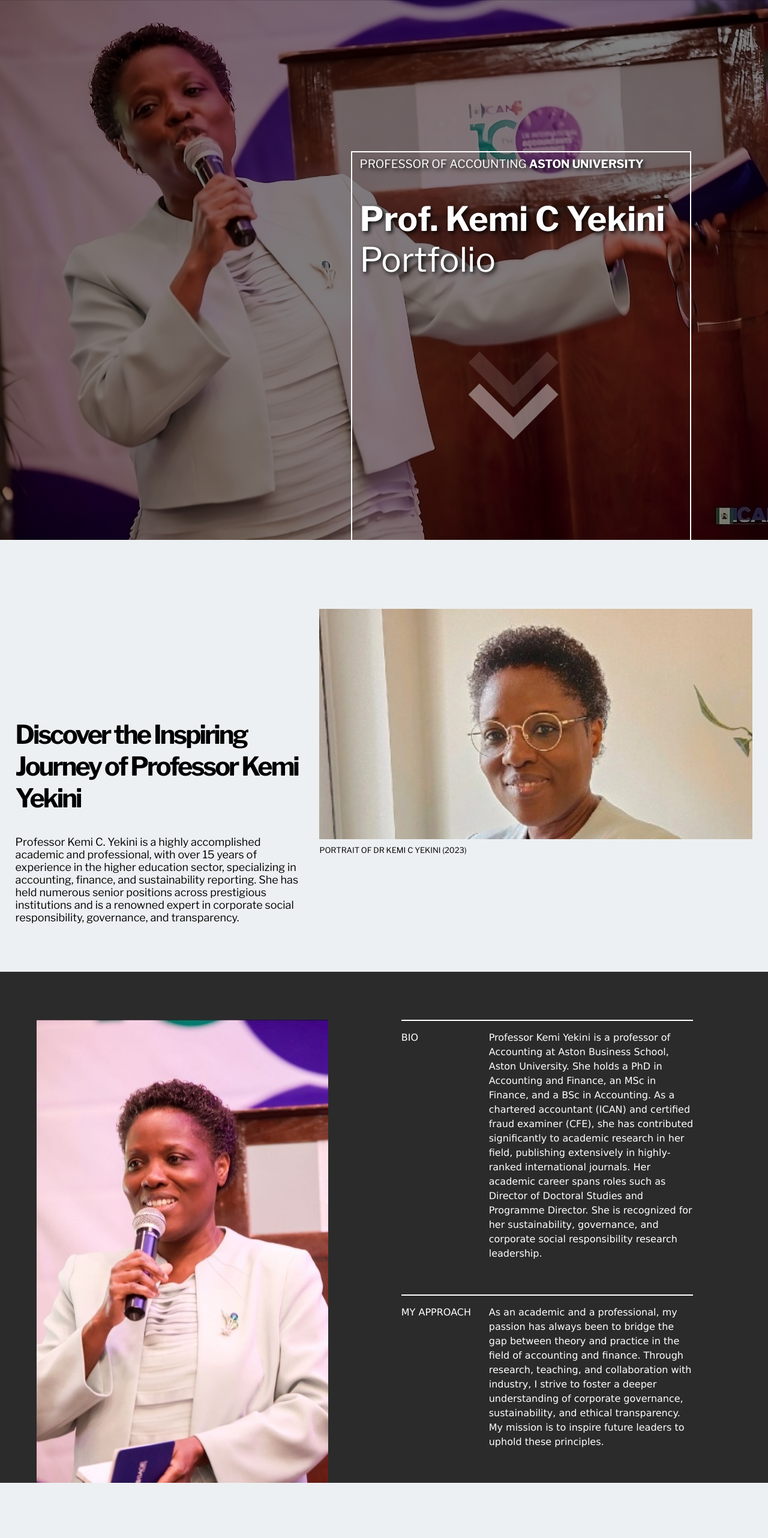
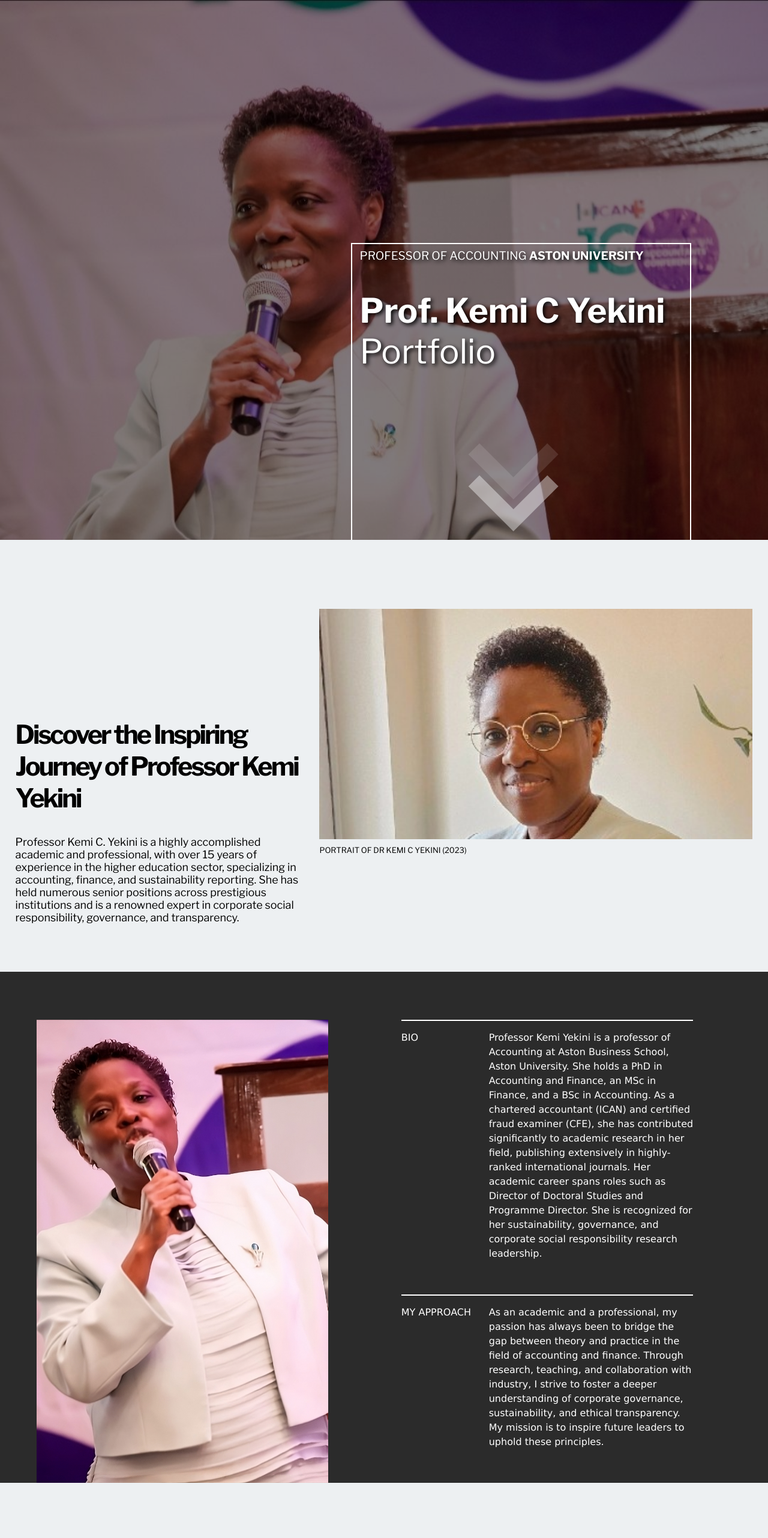
Before and after one commit to ellaycodes/portfolio, an Angular app: page / in a window 1280 px wide. Shown: the top 2564 px of the page at 60% size. Built offline with nearby package versions, Linux system fonts and the light colour scheme.

Commit message:
img swap

```diff
--- a/src/app/css/bio.component.css
+++ b/src/app/css/bio.component.css
@@ -25,7 +25,7 @@ img {
     width: 100%;
     height: 100%;
     object-fit: cover;
-    object-position: 0% 50%;
+    object-position: 15% 0%;
 }
 
 .text {
@@ -54,7 +54,7 @@ img {
 
 @media screen and (max-width: 1440px) {
     img {
-        object-position: 30% 50%;
+        object-position: 15% 0%;
     }
     .container {
         justify-content: space-around;
--- a/src/app/css/contact.component.css
+++ b/src/app/css/contact.component.css
@@ -82,6 +82,7 @@ a:visited {
   .info {
     flex-wrap: wrap;
     padding: 0 5vw 2vh;
+    height: auto;
   }
   .container {
     width: 100%;
--- a/src/app/css/home.component.css
+++ b/src/app/css/home.component.css
@@ -1,9 +1,9 @@
 .heroContent {
   border: 2px solid white;
-  height: 70%;
+  height: auto;
   width: 50%;
   border-bottom: 0;
-  padding: 1vh 3vw 1vh 1vw;
+  padding: 1vh 3vw 5vh 1vw;
   display: flex;
   flex-direction: column;
   gap: 10vh;
@@ -18,7 +18,7 @@
 
 #main {
   background-image: linear-gradient(rgba(0, 0, 0, 0.5), rgba(0, 0, 0, 0.5)),
-    url("/assets/1678862323981-transformed.jpeg");
+    url("/assets/speech2.jpeg");
   background-repeat: no-repeat;
   height: clamp(900px, 70vh, 2000px);
   background-size: cover;
@@ -62,6 +62,7 @@ body {
   width: 100%;
   display: flex;
   justify-content: center;
+  height: 15vh;
 }
 
 .arrows {
--- a/src/app/html/bio.component.html
+++ b/src/app/html/bio.component.html
@@ -1,7 +1,7 @@
 <div class="bio body">
     <div class="container">
         <section class="img">
-            <img src="/assets/speech2.jpeg" />
+            <img src="/assets/1678862323981-transformed.jpeg" />
         </section>
         <section class="text">
             <div class="divider">
```
